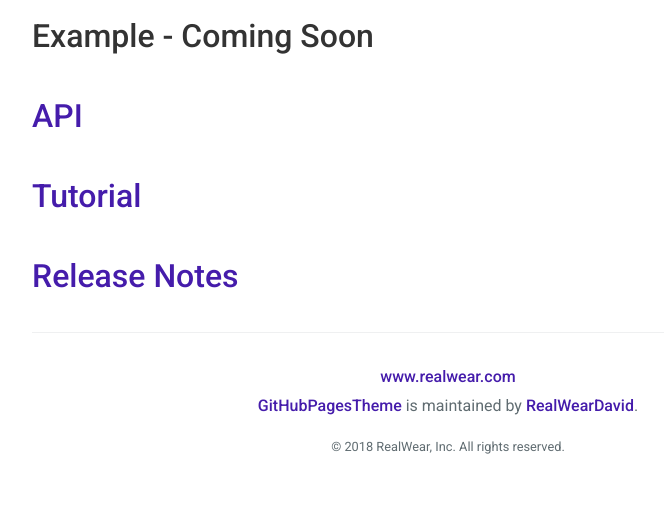
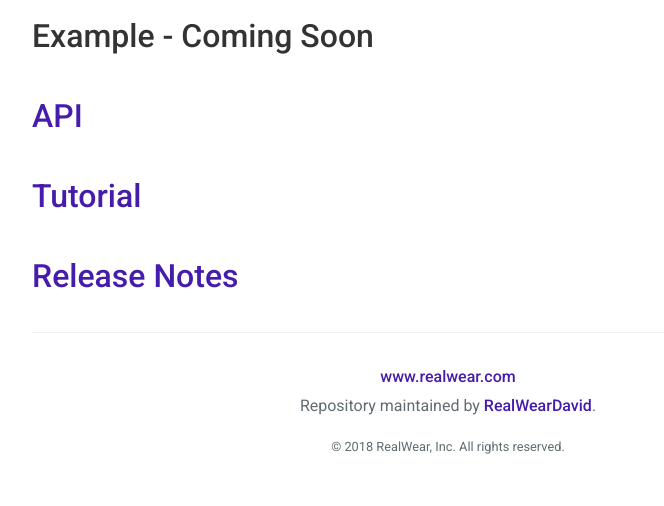
Before and after one commit to RealWearDavid/GitHubPagesTheme, a Jekyll site: the page built from index.md, in a window 1280 px wide. Shown: the part 1163-1669 px from the top of the page, without its empty margins (192-856 px from the left). Built offline with Jekyll 4.4.1, drawn with Linux system fonts in a browser that asks for light colours; our own code applies the rules of GitHub Pages for plain Markdown files.

Commit message:
Remove product names from footer (Task HMT-610)
Change footer to say “Repository maintained by RealWear”. Don’t mention the project name as some projects are called things like HTML and Unity

```diff
--- a/_includes/footer.html
+++ b/_includes/footer.html
@@ -1,7 +1,7 @@
 <footer class="site-footer">
 <p class="visit"><a href="http://www.realwear.com">www.realwear.com</a></p>
 {% if site.github.is_project_page %}
-  <span class="site-footer-owner"><a href="{{ site.github.repository_url }}">{{ site.github.repository_name }}</a> is maintained by <a href="{{ site.github.owner_url }}">{{ site.github.owner_name }}</a>.</span>
+  <span class="site-footer-owner">Repository maintained by <a href="{{ site.github.owner_url }}">{{ site.github.owner_name }}</a>.</span>
 {% endif %}
 <p><small>© 2018 RealWear, Inc. All rights reserved.</small></p>
 
```
